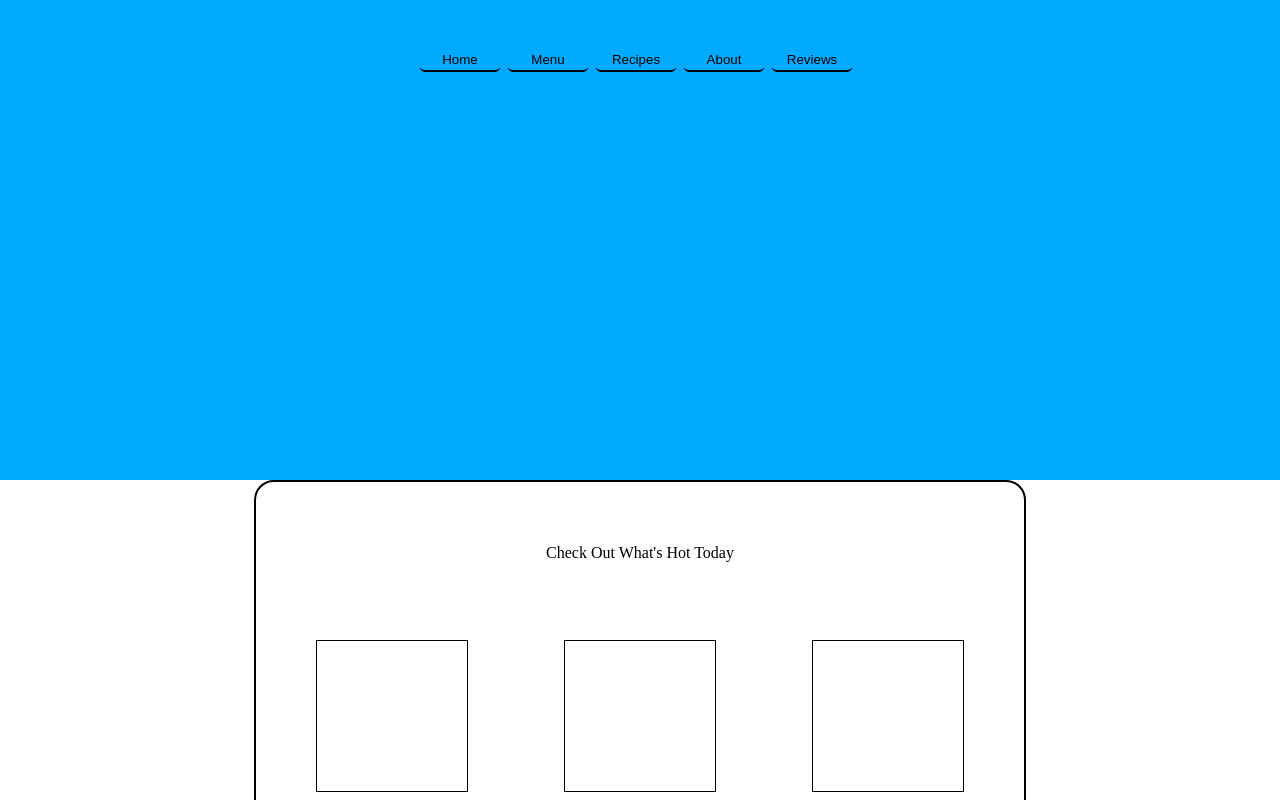
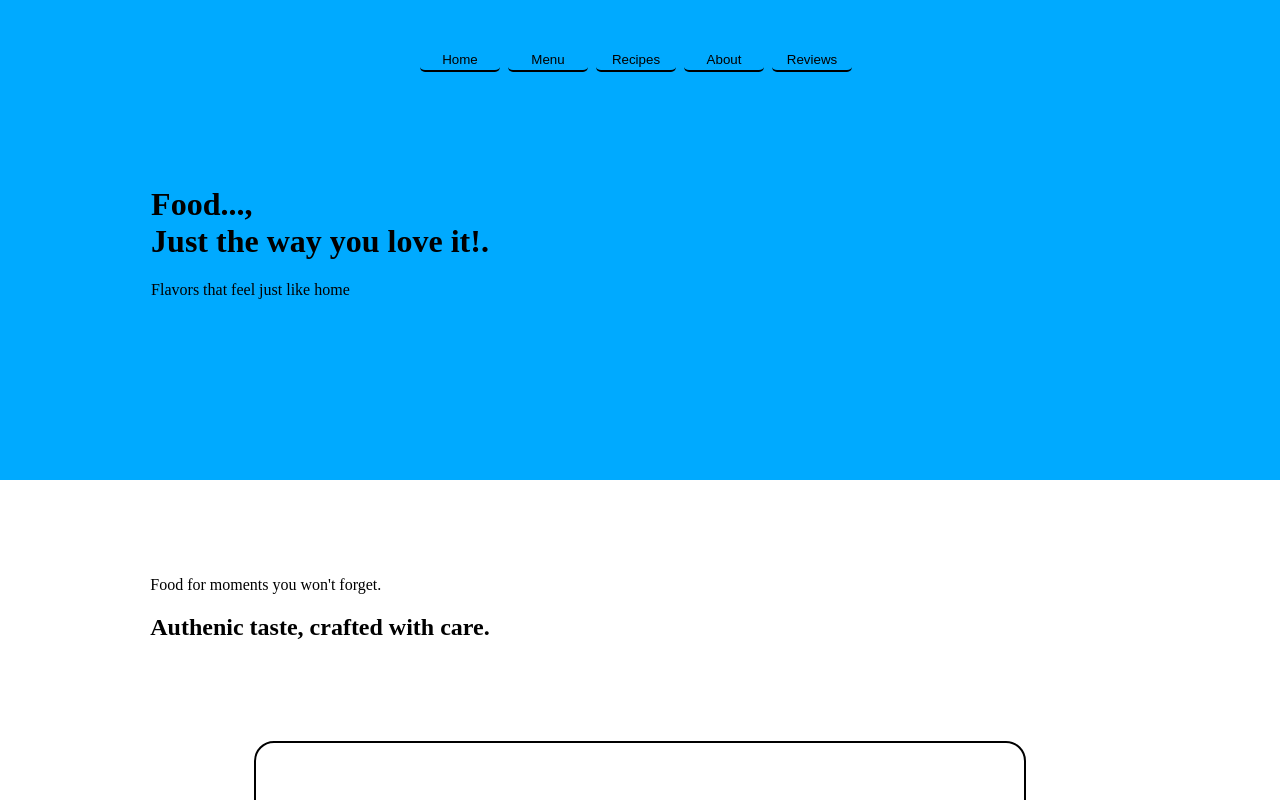
Before and after one commit to Dev-Dul/Restaurant-Page, a website: page src/template.html in a window 1280 px wide. Shown: the top 800 px of the page. Drawn offline with Linux system fonts and the light colour scheme.

Commit message:
skeleton structure completed for home-page with minimum css for visualization

```diff
--- a/src/styles.css
+++ b/src/styles.css
@@ -10,6 +10,8 @@ header{
     height: 15vh;
     width: 100%;
     position: fixed;
+    z-index: 100;
+    margin: 0;
     top: 0;
 }
 
@@ -35,12 +37,31 @@ nav button{
 #content{
     height: 100%;
     width: 100%;
+    position: relative;
+}
+
+.lil-imgs{
+    position: absolute;
 }
 
 .hero-section{
     width: 100%;
     height: 60vh;
     background: #0af;
+    display: grid;
+    grid-template-columns: repeat(2, 1fr);
+    grid-template-rows: 1fr;
+    justify-items: center;
+    align-items: center;
+}
+
+.mid{
+    width: 100%;
+    margin: 5rem 0;
+    display: grid;
+    grid-template-columns: repeat(2, 1fr);
+    grid-template-rows: 1fr;
+    place-items: center;
 }
 
 .day{
@@ -48,6 +69,7 @@ nav button{
     height: auto;
     border: 2px solid;
     margin: 0 auto;
+    margin-bottom: 8rem;
     border-radius: 20px;
     display: grid;
     grid-template-columns: 1fr;
--- a/src/template.html
+++ b/src/template.html
@@ -17,8 +17,29 @@
         </nav>
     </header>
     <div id="content">
+        <!-- <div class="lil-imgs"></div>
+        <div class="lil-imgs"></div>
+        <div class="lil-imgs"></div>
+        <div class="lil-imgs"></div>
+        <div class="lil-imgs"></div>
+        <div class="lil-imgs"></div> -->
         <div class="hero-section">
-
+            <div class="left">
+                <h1>Food..., <br> Just the way you love it!.</h1>
+                <p class="sub">Flavors that feel just like home</p>
+            </div>
+            <div class="right">
+                <img src="" alt="">
+            </div>
+        </div>
+        <div class="mid">
+            <div class="left">
+                <p>Food for moments you won't forget.</p>
+                <h2>Authenic taste, crafted with care.</h2>
+            </div>
+            <div class="right">
+                <img src="" alt="">
+            </div>
         </div>
         <div class="day">
             <div class="popular-recipes">
```
